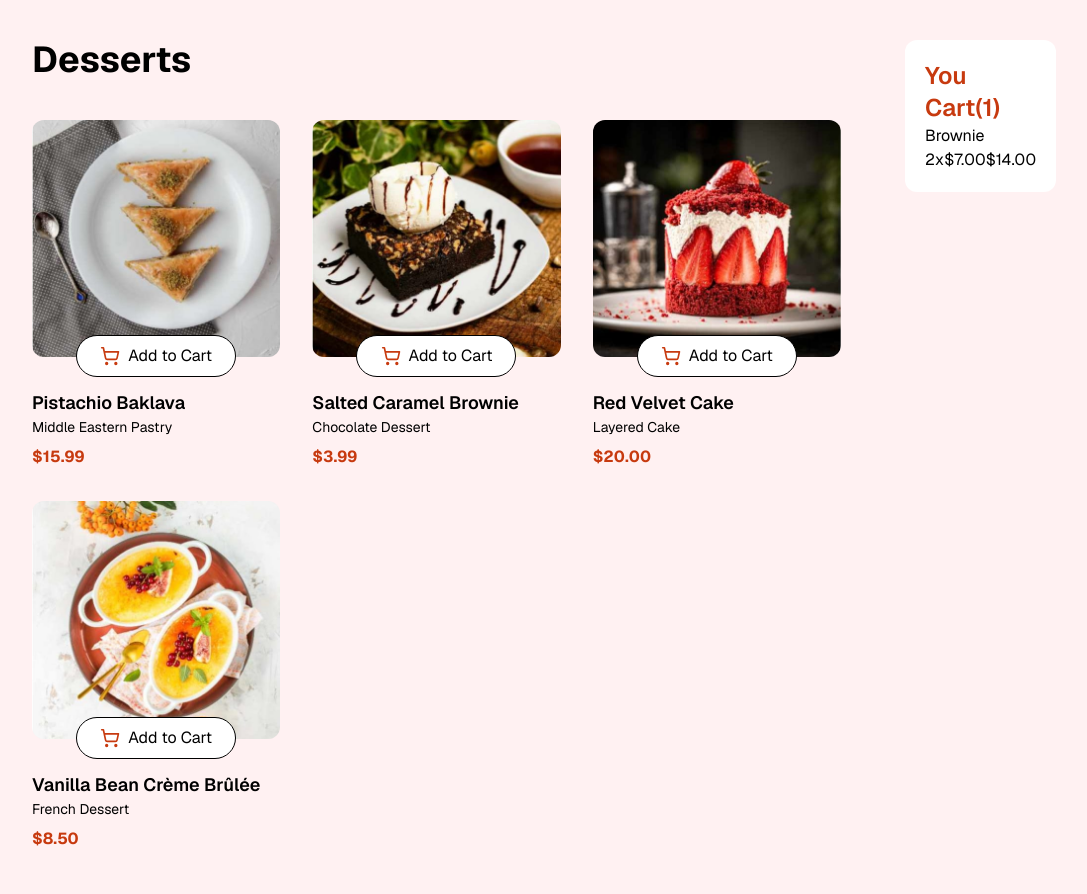
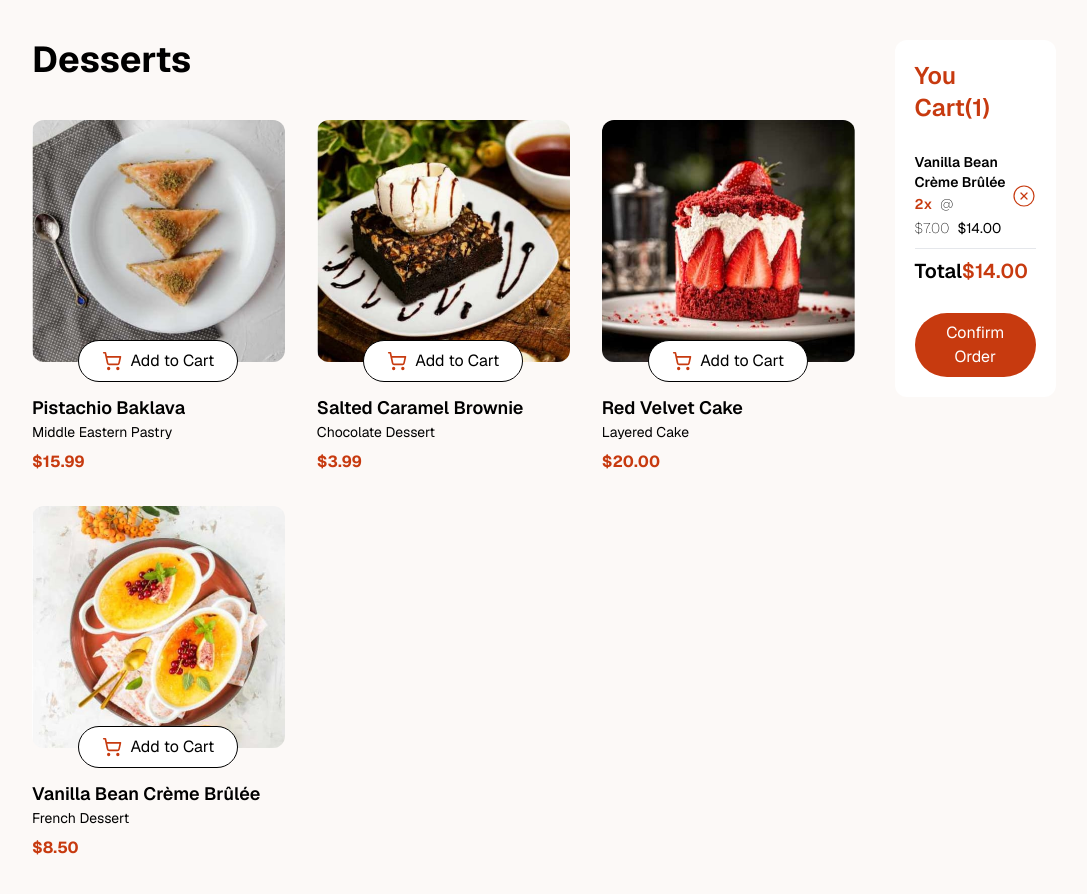
Before and after one commit to riddsep/product-cart, a React (Vite) app: page / in a window 1280 px wide. Shown: the top 894 px of the page, without its empty margins (96-1183 px from the left). Built offline with nearby package versions, Linux system fonts and the light colour scheme.

Commit message:
feat: cart section

```diff
--- a/src/App.jsx
+++ b/src/App.jsx
@@ -1,4 +1,4 @@
-import { ShoppingCart } from "lucide-react";
+import { CircleX, ShoppingCart } from "lucide-react";
 
 const products = [
   {
@@ -46,7 +46,7 @@ const products = [
 function App() {
   return (
     <>
-      <div className="flex w-4/5 mx-auto gap-16 my-10">
+      <div className="flex w-4/5 mx-auto gap-10 my-10">
         <ProductList />
         <CartProduct />
       </div>
@@ -85,22 +85,52 @@ function ProductItem() {
 
 function CartProduct() {
   return (
-    <div className="flex-1 ">
+    <div className="flex-1">
       <div className="bg-white p-5 rounded-xl ">
-        <h1 className="text-2xl font-semibold text-[#C73A0F]">You Cart(1)</h1>
-        <div>
-          <h1>Brownie</h1>
-          <span>2x</span>
-          <span>$7.00</span>
-          <span>$14.00</span>
+        <h1 className="text-2xl font-semibold text-[#C73A0F] mb-5">
+          You Cart(1)
+        </h1>
+        <div className="flex justify-between items-center border-b py-2">
+          <div>
+            <h1 className="text-sm font-semibold">Vanilla Bean Crème Brûlée</h1>
+            <span className="mr-2 text-sm font-semibold text-[#C73A0F]">
+              2x
+            </span>
+            <span className="mr-2 text-sm font-thin">@ $7.00</span>
+            <span className=" text-sm">$14.00</span>
+          </div>
+          <button>
+            <CircleX color="#C73A0F" strokeWidth={1.2} />
+          </button>
         </div>
+
+        <Total />
+        <Button
+          className={
+            "bg-[#C73A0F] text-white w-full rounded-full hover:bg-[#a7310d]"
+          }
+        >
+          Confirm Order
+        </Button>
       </div>
     </div>
   );
 }
 
-function Button({ children, className }) {
-  return <button className={`px-4 py-2 ${className}`}>{children}</button>;
+function Total() {
+  return (
+    <div className="flex justify-between items-center py-2 mb-5">
+      <h1 className="text-xl font-semibold">Total</h1>
+      <span className="mr-2  font-semibold text-[#C73A0F] text-xl">$14.00</span>
+    </div>
+  );
+}
+function Button({ children, className, onClick }) {
+  return (
+    <button className={`px-4 py-2 ${className}`} onClick={onClick}>
+      {children}
+    </button>
+  );
 }
 
 export default App;
--- a/src/index.css
+++ b/src/index.css
@@ -4,6 +4,6 @@
 
 @layer base {
   body {
-    @apply font-geist bg-rose-50;
+    @apply font-geist bg-[#FCF9F7];
   }
 }
```
